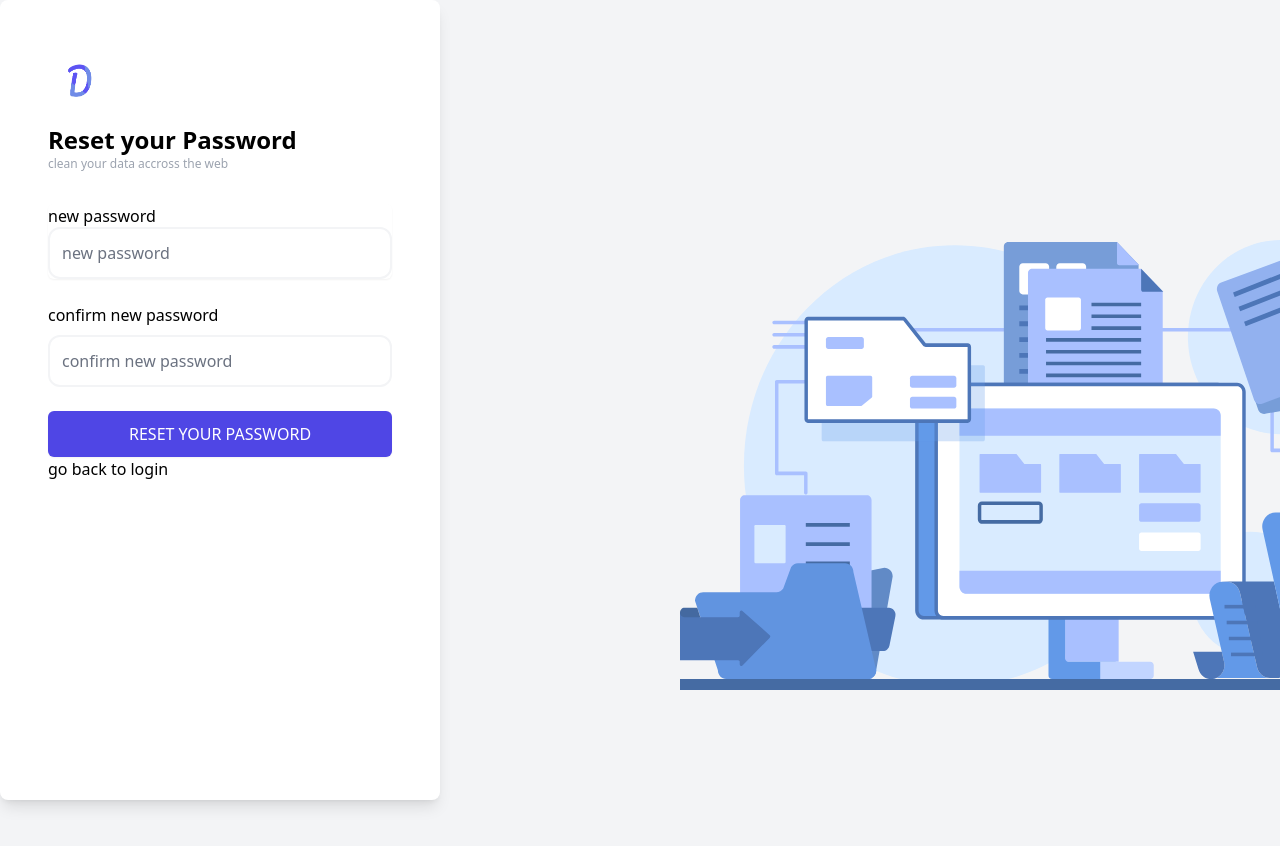
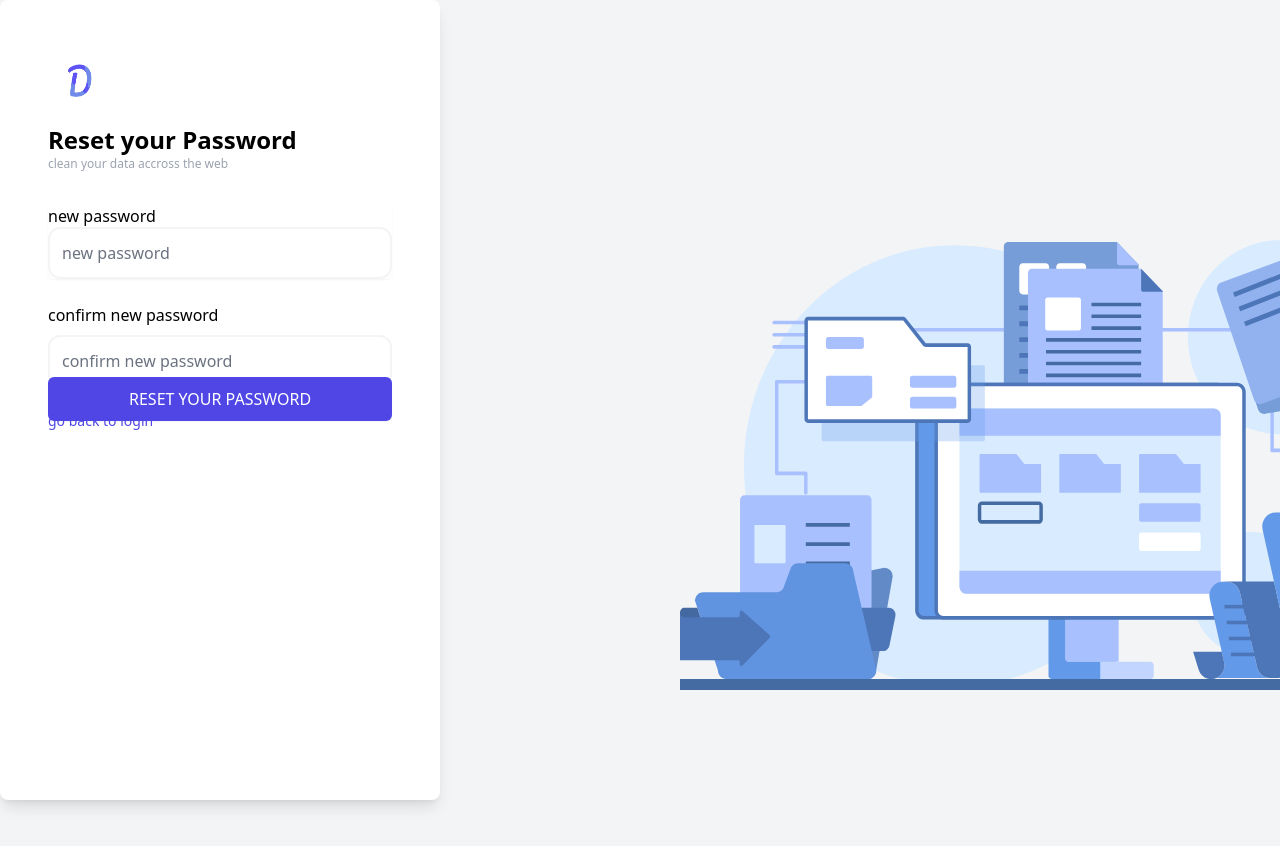
Before and after one commit to Datadvisor/frontend, a Next.js app in the folder app/: page /reset_password in a window 1280 px wide. Shown: the top 846 px of the page. Built offline with nearby package versions, Linux system fonts and the light colour scheme.

Commit message:
add rooting to forgot and reset psw

```diff
--- a/app/src/components/register/registerForm.tsx
+++ b/app/src/components/register/registerForm.tsx
@@ -225,7 +225,7 @@ export default function RegisterForm() {
 										</div>
 
 										<div className="text-sm">
-											<a href="#" className="font-medium text-indigo-600 hover:text-indigo-500">
+											<a href="/forgot_password" className="font-medium text-indigo-600 hover:text-indigo-500">
 												Forgot your password?
 											</a>
 										</div>
--- a/app/src/pages/forgot_password.tsx
+++ b/app/src/pages/forgot_password.tsx
@@ -8,7 +8,7 @@ export default function Forgot() {
 		setMail(e.target.value);
 	};
 	function handleClick() {
-		return console.log(mail);
+		return window.location.href='/reset_password';
 	}
 	return (
 		<div className="bg-gray-100 relative mx-auto h-full flex flex-row">
@@ -30,15 +30,20 @@ export default function Forgot() {
                         focus:text-gray-500 focus:outline-none focus:border-gray-600 rounded-xl"
 						></input>
 					</div>
-					<button
+					<a
+						href="/reset_password"
 						type="submit"
 						className=" whitespace-nowrap justify-center px-20 py-2.5 border border-transparent rounded-md shadow-sm text-base font-medium text-white bg-indigo-600 hover:bg-indigo-505"
-						onClick={() => handleClick()}
+
 					>
 						RESET YOUR PASSWORD
-					</button>
+					</a>
 				</form>
-				<a>go back to login</a>
+				<div className="text-sm">
+					<a href="/register" className="font-medium text-indigo-600 hover:text-indigo-500">
+                        go back to login
+					</a>
+				</div>
 			</div>
 			<div className="p-60">
 				<svg width="737" height="450" viewBox="0 0 737 450" fill="none" xmlns="http://www.w3.org/2000/svg">
--- a/app/src/pages/reset_password.tsx
+++ b/app/src/pages/reset_password.tsx
@@ -48,15 +48,20 @@ export default function Reset() {
                         focus:text-gray-500 focus:outline-none focus:border-gray-200 rounded-xl"
 						></input>
 					</div>
-					<button
+					<a
+						href="/"
 						type="submit"
 						className=" whitespace-nowrap justify-center px-20 py-2.5 border border-transparent rounded-md shadow-sm text-base font-medium text-white bg-indigo-600 hover:bg-indigo-505"
-						onClick={() => handleClick()}
+
 					>
 						RESET YOUR PASSWORD
-					</button>
+					</a>
 				</form>
-				<a>go back to login</a>
+				<div className="text-sm">
+					<a href="/register" className="font-medium text-indigo-600 hover:text-indigo-500">
+                        go back to login
+					</a>
+				</div>
 			</div>
 			<div className="p-60">
 				<svg width="737" height="450" viewBox="0 0 737 450" fill="none" xmlns="http://www.w3.org/2000/svg">
```
